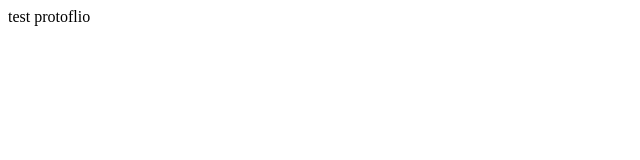
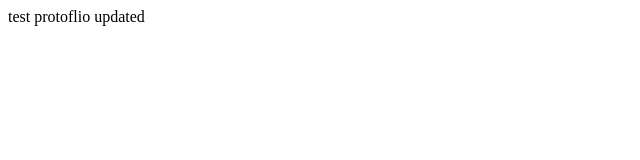
Before and after one commit to YoussefAshraf397/YoussefAshraf397.github.io, a plain HTML site: page index.html in a window 1280 px wide. Shown: the full height of the page, 0-640 px from the left. Drawn offline with Linux system fonts and the light colour scheme.

Commit message:
test update

```diff
--- a/index.html
+++ b/index.html
@@ -7,6 +7,6 @@
     <title>Youssef's protoflio</title>
 </head>
 <body>
-    test protoflio
+    test protoflio updated
 </body>
 </html>
```
